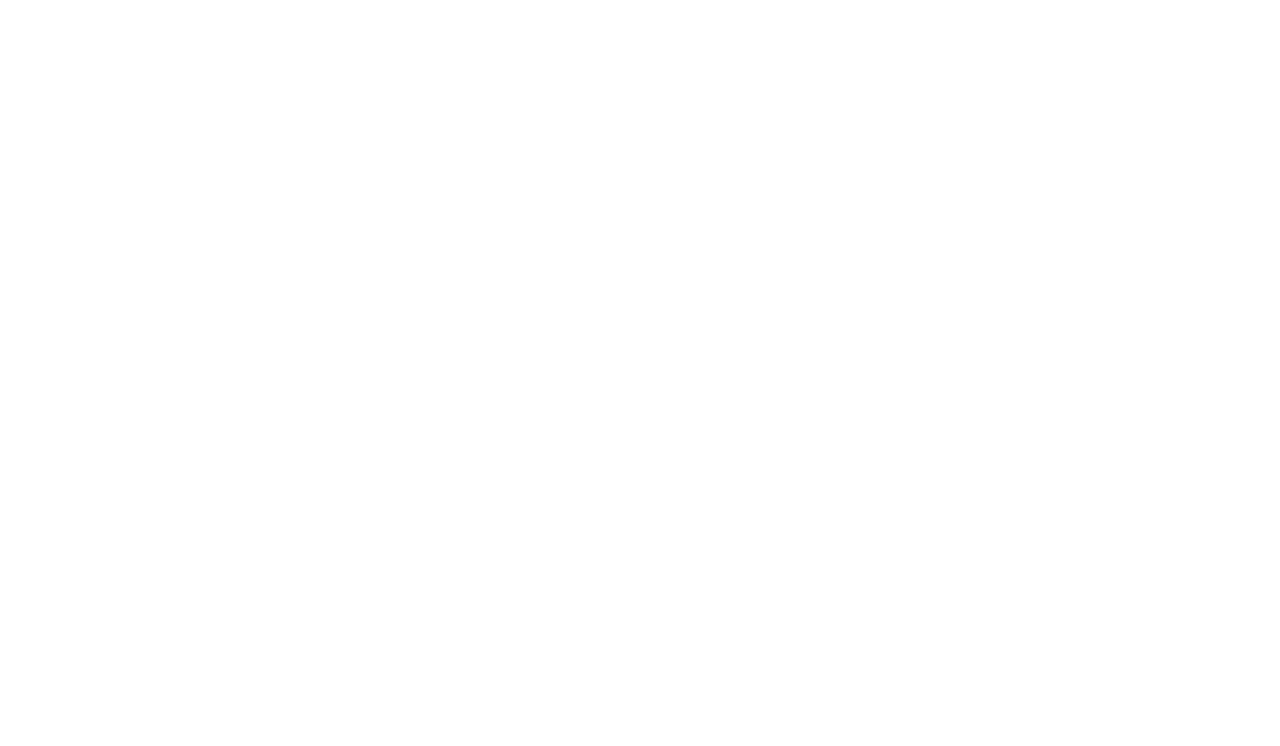
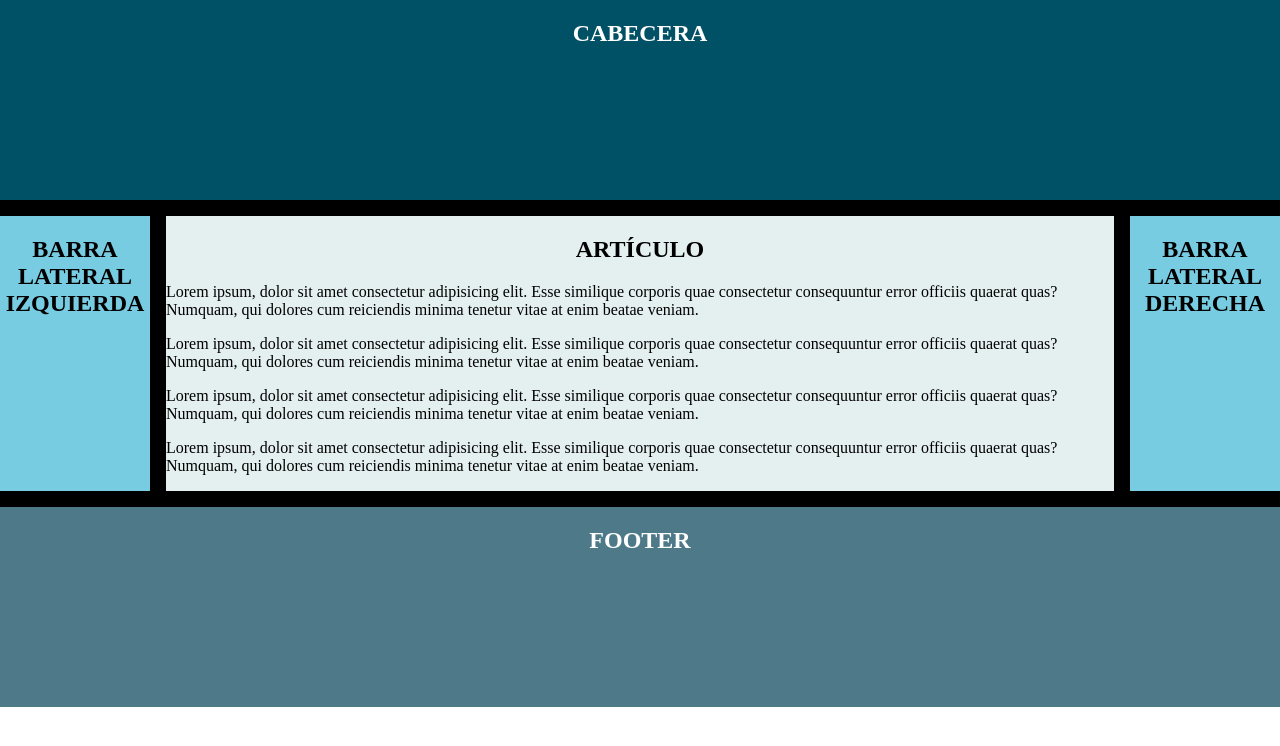
Before and after one commit to adry23sg/DIW110219, a plain HTML site: page index.html in a window 1280 px wide. Drawn offline with Linux system fonts and the light colour scheme.

Commit message:
Versión 1.2

```diff
--- a/css/style.scss
+++ b/css/style.scss
@@ -1,6 +1,54 @@
-/* V1.0 */
+/* V1.1 */
 
 body{
     margin: 0;
     padding: 0;
 }
+
+.gridcontenedor {
+    display: grid;
+    grid-template-columns: 150px auto 150px;
+    grid-gap: 1em;
+    background-color: black;
+}
+
+header, footer {
+    grid-column: 1 / 4;
+}
+
+header{
+    background-color: #005066;
+    color: white;
+}
+
+footer{
+    background-color: 	#4e7988;
+    color: white;
+}
+
+article{
+    background-color: #e4eff0;
+}
+
+aside{
+    background-color: #78cce2;
+}
+
+@media all and (max-width: 700px) {
+    aside, article {
+        grid-column: 1 / 4;
+    }
+}
+
+/*Estilos específicos y personalizables*/
+header, aside, article, footer {
+    // display: flex;
+    align-items: center;
+    justify-content: center;
+    min-height: 25vh;
+}
+
+h2{
+    text-align: center;
+    text-transform: uppercase;
+}
--- a/index.html
+++ b/index.html
@@ -1,5 +1,6 @@
 <!DOCTYPE html>
 <html lang="en">
+
 <head>
     <meta charset="UTF-8">
     <meta name="viewport" content="width=device-width, initial-scale=1.0">
@@ -7,7 +8,50 @@
     <title>Sesión 53 (11-02-2019)</title>
     <link rel="stylesheet" href="css/style.css">
 </head>
+
 <body>
 
+    <div class="gridcontenedor">
+        <header>
+            <h2>CABECERA</h2>
+        </header>
+        <aside class="barra-izquierda">
+            <h2>Barra lateral izquierda</h2>
+        </aside>
+        <article>
+            <h2>Artículo</h2>
+            <p>
+                Lorem ipsum, dolor sit amet consectetur adipisicing elit. Esse similique corporis quae consectetur
+                consequuntur error officiis quaerat quas? Numquam, qui dolores cum reiciendis minima tenetur vitae at
+                enim
+                beatae veniam.
+            </p>
+            <p>
+                Lorem ipsum, dolor sit amet consectetur adipisicing elit. Esse similique corporis quae consectetur
+                consequuntur error officiis quaerat quas? Numquam, qui dolores cum reiciendis minima tenetur vitae at
+                enim
+                beatae veniam.
+            </p>
+            <p>
+                Lorem ipsum, dolor sit amet consectetur adipisicing elit. Esse similique corporis quae consectetur
+                consequuntur error officiis quaerat quas? Numquam, qui dolores cum reiciendis minima tenetur vitae at
+                enim
+                beatae veniam.
+            </p>
+            <p>
+                Lorem ipsum, dolor sit amet consectetur adipisicing elit. Esse similique corporis quae consectetur
+                consequuntur error officiis quaerat quas? Numquam, qui dolores cum reiciendis minima tenetur vitae at
+                enim
+                beatae veniam.
+            </p>
+        </article>
+        <aside class="barra-derecha">
+            <h2>Barra lateral derecha</h2>
+        </aside>
+        <footer>
+            <h2>FOOTER</h2>
+        </footer>
+    </div>
 </body>
+
 </html>
```
Also changed, not shown: css/style.css, 1 other file.
